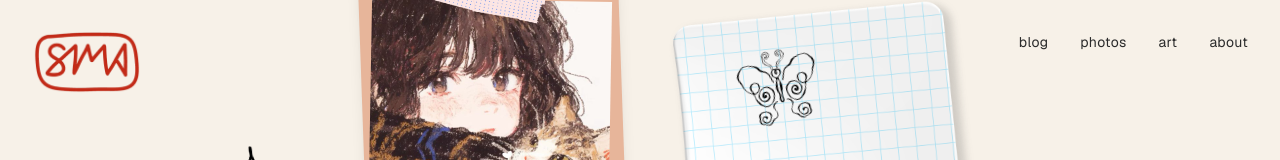
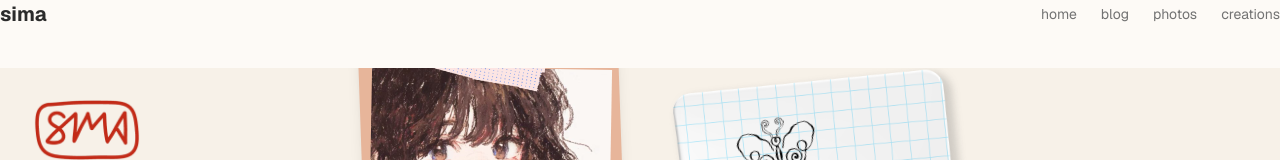
Before and after one commit to simamzadeh/SimaPersonalSite, a Next.js app: page / in a window 1280 px wide. Shown: the top 160 px of the page. Built offline with nearby package versions, Linux system fonts and the light colour scheme.

Commit message:
fix navigation

```diff
--- /dev/null
+++ b/app/creations/page.tsx
@@ -0,0 +1,7 @@
+export default async function Page() {
+    return (
+        <div>
+            <h1 className="text-3xl font-bold mb-8">My Creations</h1>
+        </div>
+    );
+}
--- a/app/layout.tsx
+++ b/app/layout.tsx
@@ -34,6 +34,7 @@ export default function RootLayout({
       lang="en"
       className={`${geistSans.variable} ${geistMono.variable} ${caveat.variable}`}
     >
+      <Navbar />
       <body className="min-h-screen bg-[#fdfaf6] text-[#2b2b2b]">
         {children}
       </body>
--- a/app/page.tsx
+++ b/app/page.tsx
@@ -17,13 +17,6 @@ export default function HomePage() {
             className="h-16 w-auto select-none pointer-events-none mt-[-2px]"
           />
         </div>
-
-        <nav className="flex gap-8 text-sm tracking-wide">
-          <a href="/blog">blog</a>
-          <a href="/photos">photos</a>
-          <a href="/music">art</a>
-          <a href="/about">about</a>
-        </nav>
       </header>
 
       {/* =========================
--- a/components/Navbar.tsx
+++ b/components/Navbar.tsx
@@ -7,9 +7,10 @@ export default function Navbar() {
     sima
   </Link>
   <div className="flex gap-6 text-neutral-500">
+    <Link href="/" className="hover:text-neutral-700 transition">home</Link>
     <Link href="/blog" className="hover:text-neutral-700 transition">blog</Link>
-    <Link href="/photography" className="hover:text-neutral-700 transition">photography</Link>
-    <Link href="/projects" className="hover:text-neutral-700 transition">projects</Link>
+    <Link href="/photos" className="hover:text-neutral-700 transition">photos</Link>
+    <Link href="/creations" className="hover:text-neutral-700 transition">creations</Link>
   </div>
 </nav>
   );
```
